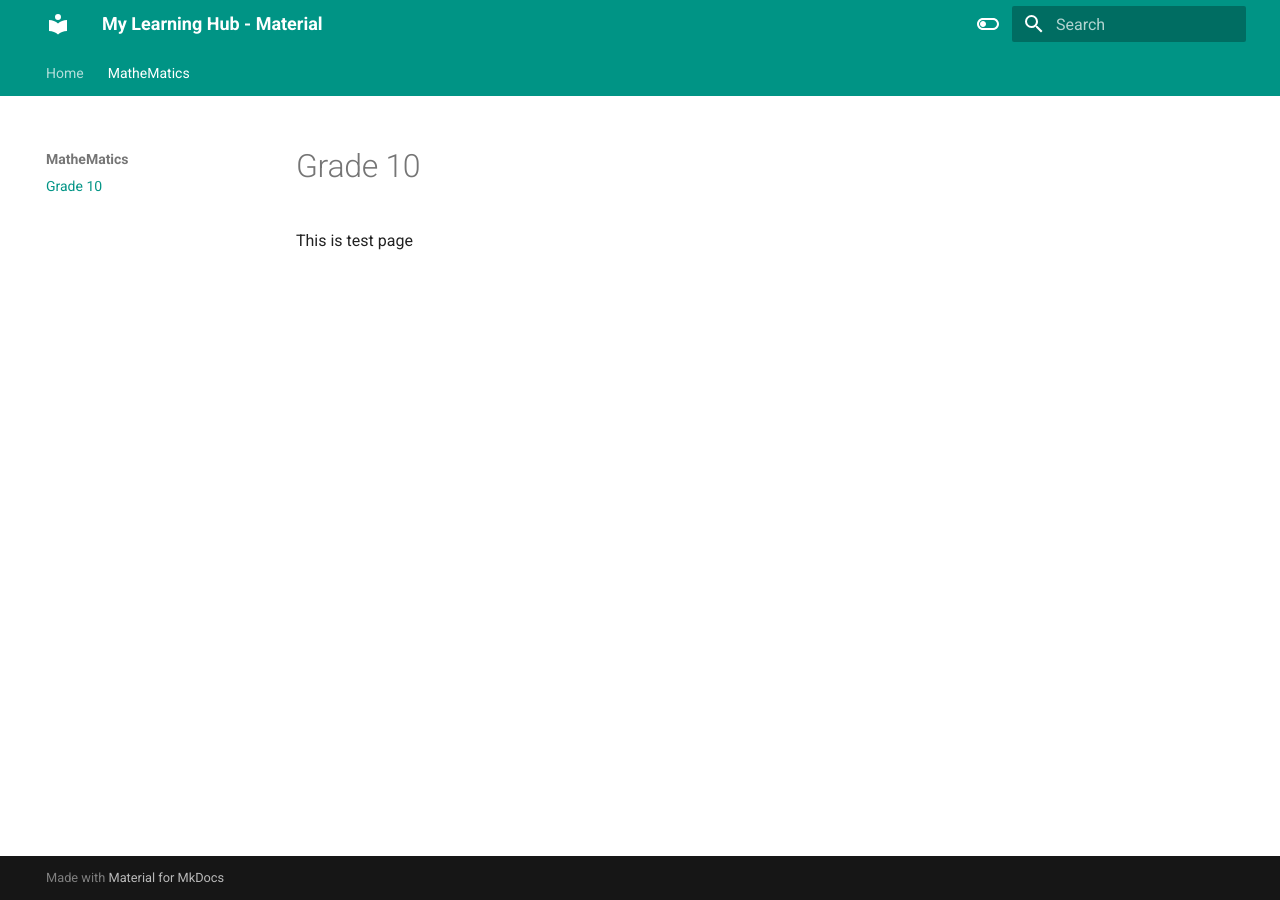
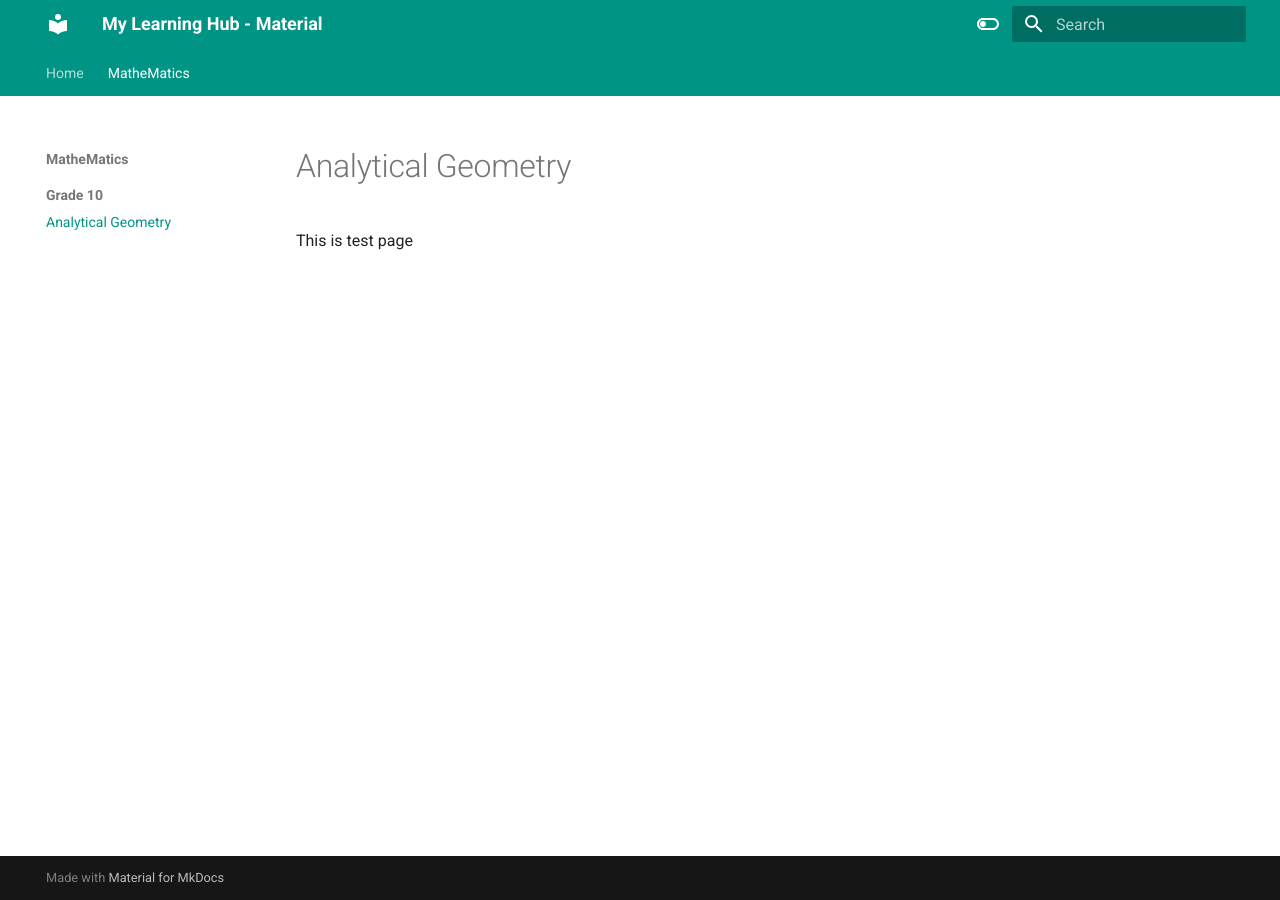
Before and after one commit to rajpal-virk/mlh-material, an MkDocs documentation site: the page built from docs/My Learning Hub/Mathematics/Grade 10/analytical_geometry.md, in a window 1280 px wide. Built offline with MkDocs 1.6.1 and Material for MkDocs 9.7.7, drawn with Linux system fonts in a browser that asks for light colours.

Commit message:
Updates 2024-03-30 12:51:25

```diff
--- a/mkdocs.yml
+++ b/mkdocs.yml
@@ -1,10 +1,11 @@
 site_name: My Learning Hub - Material
-site_url:  https://rajpal-virk.github.io/mlh-material/
+site_url: https://rajpal-virk.github.io/mlh-material/
 
 nav:
   - Home: index.md
   - MatheMatics:
-    - Grade 10: "My Learning Hub/Mathematics/Grade 10/analytical_geometry.md"
+      - Grade 10:
+          - Analytical Geometry: "My Learning Hub/Mathematics/Grade 10/analytical_geometry.md"
 
 theme:
   name: material
@@ -34,11 +35,11 @@ theme:
       accent: lime
 
 plugins:
-#   - social
+  #   - social
   - search
 
 # extra:
-  # social:
+# social:
 #     - icon: fontawesome/brands/github-alt
 #       link: https://github.com/james-willett
 #     - icon: fontawesome/brands/twitter
@@ -62,6 +63,5 @@ markdown_extensions:
   # - pymdownx.emoji:
   #     emoji_index: !!python/name:materialx.emoji.twemoji
   #     emoji_generator: !!python/name:materialx.emoji.to_svg
-
 # copyright: |
 #   &copy; 2023 <a href="https://github.com/james-willett"  target="_blank" rel="noopener">James Willett</a>
```
